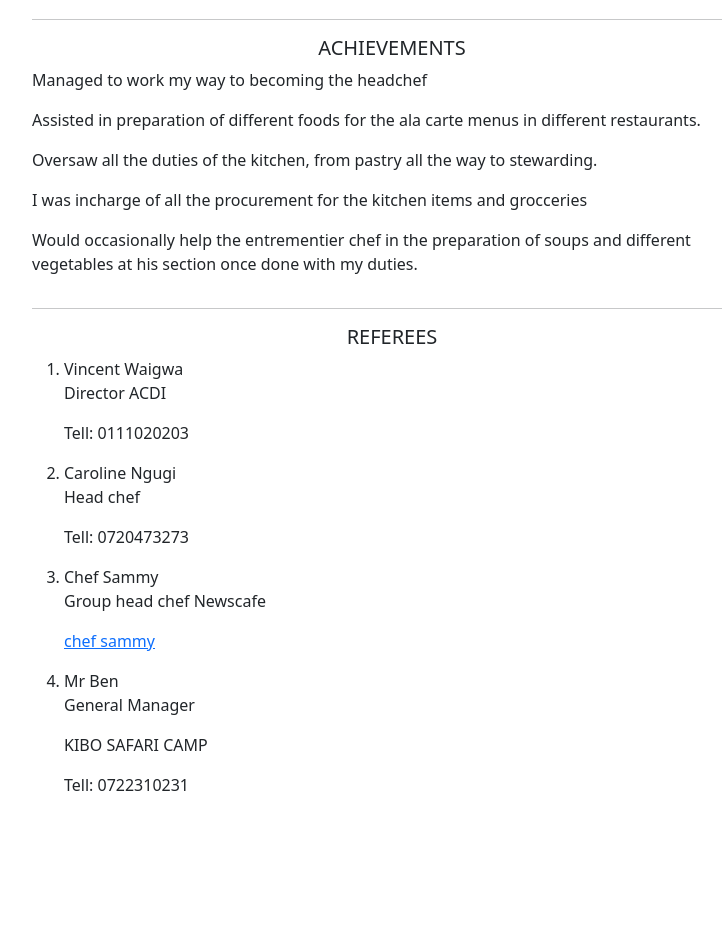
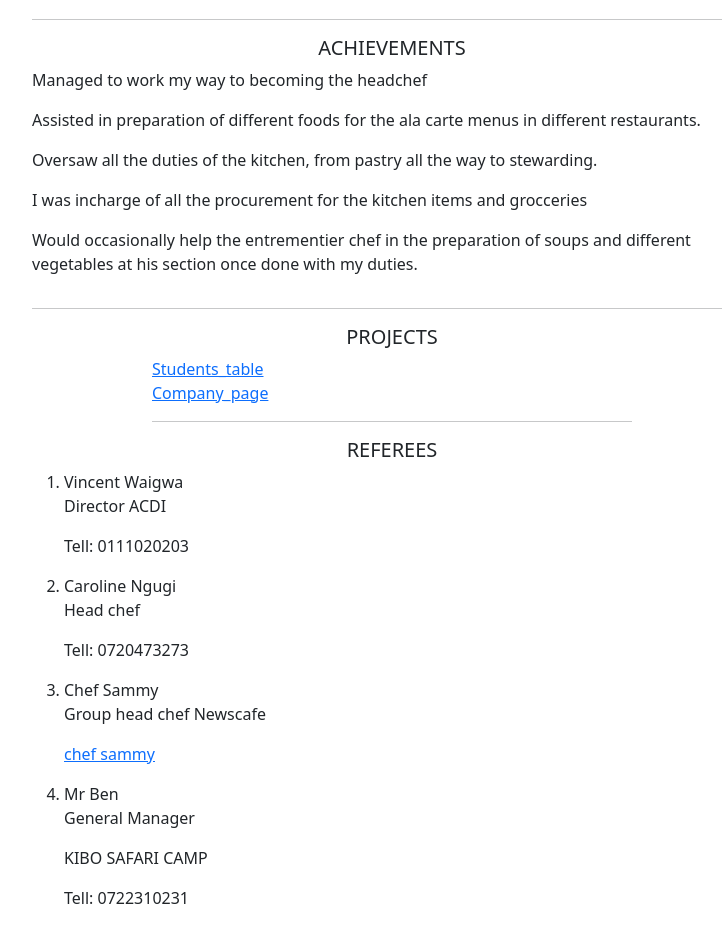
Before and after one commit to James-Mumba/James-Mumba.github.io, a plain HTML site: page index.html in a window 1280 px wide. Shown: the part 1595-2521 px from the top of the page, without its empty margins (248-970 px from the left). Before the commit the page ends 2408 px from the top, so only its background shows below. Drawn offline with nearby package versions, Linux system fonts and the light colour scheme.

Commit message:
links to my projects

```diff
--- a/index.html
+++ b/index.html
@@ -97,23 +97,30 @@
     <p>I was incharge of all the procurement for the kitchen items and grocceries</p>
     <p>Would occasionally help the entrementier chef in the preparation of soups and different vegetables at his section once done with my duties.</p>
     </div>
+
+    <div class="col-sm-12 col-md-12 col-lg-8 offset-lg-2">
+    <hr>
+    <h5 class="text text-center">PROJECTS</h5>
     <div class="col-sm-12 col-md-12 col-lg-8 offset-lg-2" >
+    <a href="C:\Users\user\OneDrive\Desktop\kk\student table\students.html">Students_table</a><br>
+    <a href="C:\Users\user\OneDrive\Desktop\kk\company page\company.html">Company_page</a>
     <hr>
-        <h5 class="text-center">REFEREES</h5>
+    </div>
+    <h5 class="text-center">REFEREES</h5>
     <ol>
-        <li>Vincent Waigwa</li>
+            <li>Vincent Waigwa</li>
     <p> Director ACDI</p>
     <p>Tell: 0111020203</p>
 
-        <li>Caroline Ngugi</li>
+            <li>Caroline Ngugi</li>
     <p>Head chef</p>
     <p>Tell: 0720473273</p>
 
-        <li>Chef Sammy</li>
+            <li>Chef Sammy</li>
     <p>Group head chef Newscafe</p>
     <p> <a href="mailto:amayonichef@gmail.com">chef sammy</a></p>
 
-        <li>Mr Ben</li>
+            <li>Mr Ben</li>
     <p>General Manager</p>
     <p>KIBO SAFARI CAMP</p>
     <p>Tell: 0722310231</p>
```
